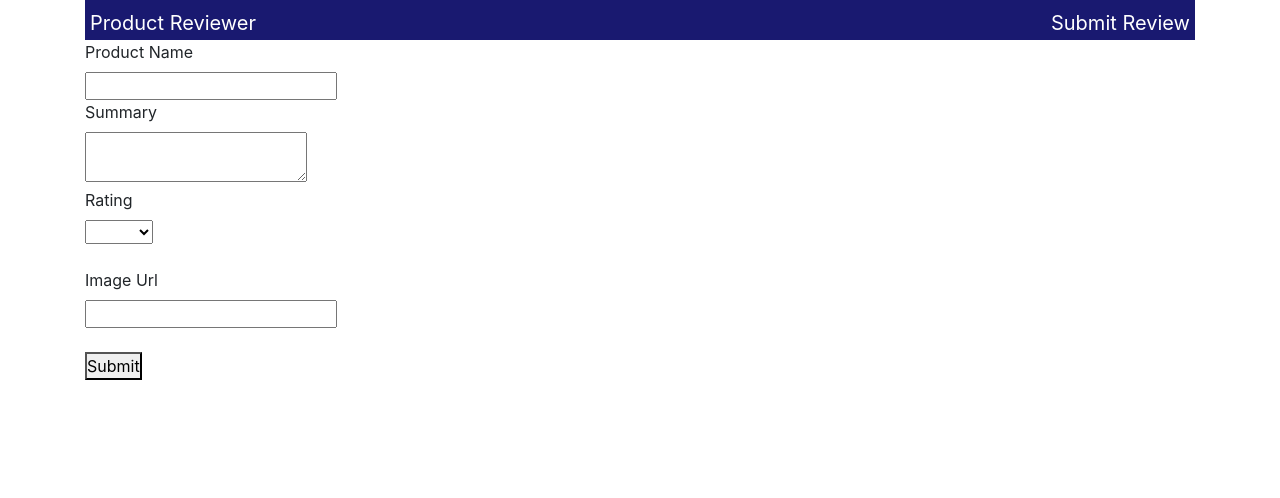
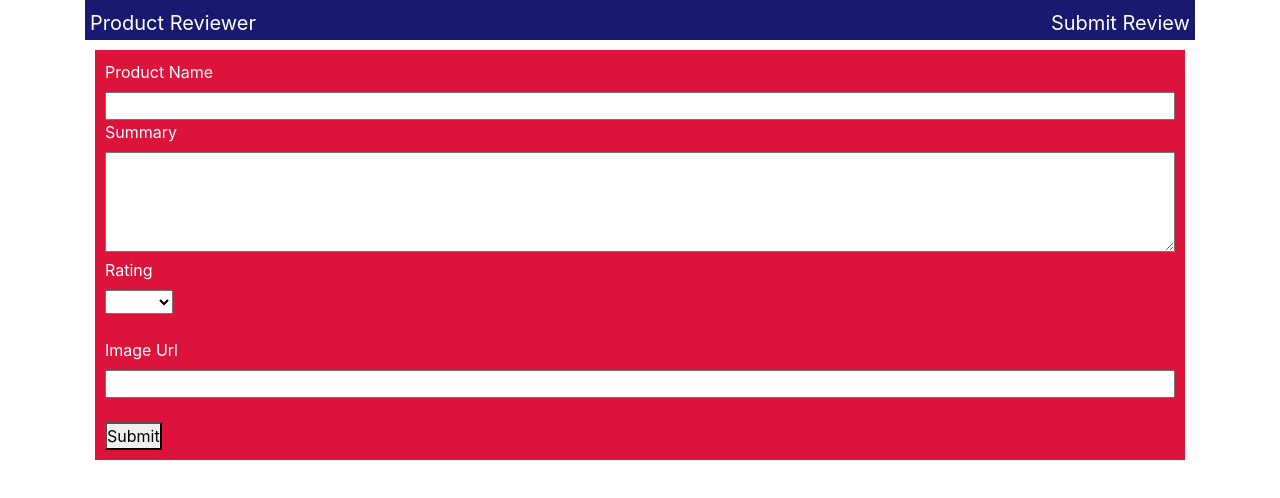
Before and after one commit to thinkful-ei18/Movie-Seat-Review, a React (Create React App) app in the folder client/: page /reviews in a window 1280 px wide. Shown: the top 498 px of the page. Built offline with nearby package versions, Linux system fonts and the light colour scheme.

Commit message:
Validation

```diff
--- a/client/src/components/main.css
+++ b/client/src/components/main.css
@@ -66,3 +66,25 @@ a {
   margin: 10px;
   font-size: 15px;
 }
+
+.reviewsub-container {
+  background-color: crimson;
+  padding: 10px;
+  margin: 10px;
+  color: white;
+  top: 50%;
+}
+
+.reviewsub-textarea {
+  width: 100%;
+  height: 100px;
+  background: white;
+}
+
+.img-url {
+  width: 100%;
+}
+
+.product-name {
+  width: 100%;
+}
--- a/client/src/components/reviews/reviewSubmission.js
+++ b/client/src/components/reviews/reviewSubmission.js
@@ -1,7 +1,6 @@
 import React from 'react';
 import { connect } from 'react-redux';
 import { submitReview } from '../../actions/index';
-
 class ReviewForm extends React.Component {
   constructor(props) {
     super(props);
@@ -26,6 +25,7 @@ class ReviewForm extends React.Component {
       image: this.state.image,
     };
     this.props.submitReview(review);
+    return <div>Your Review has been submitted</div>;
   }
   required(value) {
     value ? undefined : 'Required';
@@ -33,25 +33,33 @@ class ReviewForm extends React.Component {
 
   render() {
     return (
-      <form onSubmit={this.onSubmit}>
+      <form className="reviewsub-container" onSubmit={this.onSubmit}>
         <div>
           <label>Product Name</label> <br />
           <input
+            className="product-name"
             name="productName"
             type="text"
             onChange={this.onChange}
             validate={this.required}
+            required
           />
         </div>
         <div>
           <label>Summary</label> <br />
-          <textarea name="summary" type="textarea" onChange={this.onChange} />
+          <textarea
+            className="reviewsub-textarea"
+            name="summary"
+            type="textarea"
+            onChange={this.onChange}
+            required
+          />
         </div>
         <div>
           <label>Rating</label>
           <br />
           <div>
-            <select name="rating" onChange={this.onChange}>
+            <select name="rating" onChange={this.onChange} required>
               <option />
               <option value="1">1 Star</option>
               <option value="2">2 Star</option>
@@ -64,7 +72,12 @@ class ReviewForm extends React.Component {
         <div>
           <br />
           <label>Image Url</label> <br />
-          <input name="image" type="text" onChange={this.onChange} />
+          <input
+            className="img-url"
+            name="image"
+            type="text"
+            onChange={this.onChange}
+          />
         </div>
         <div>
           <br />
```
Also changed, not shown: 1 other file (tests, documents, lock files or other folders).
